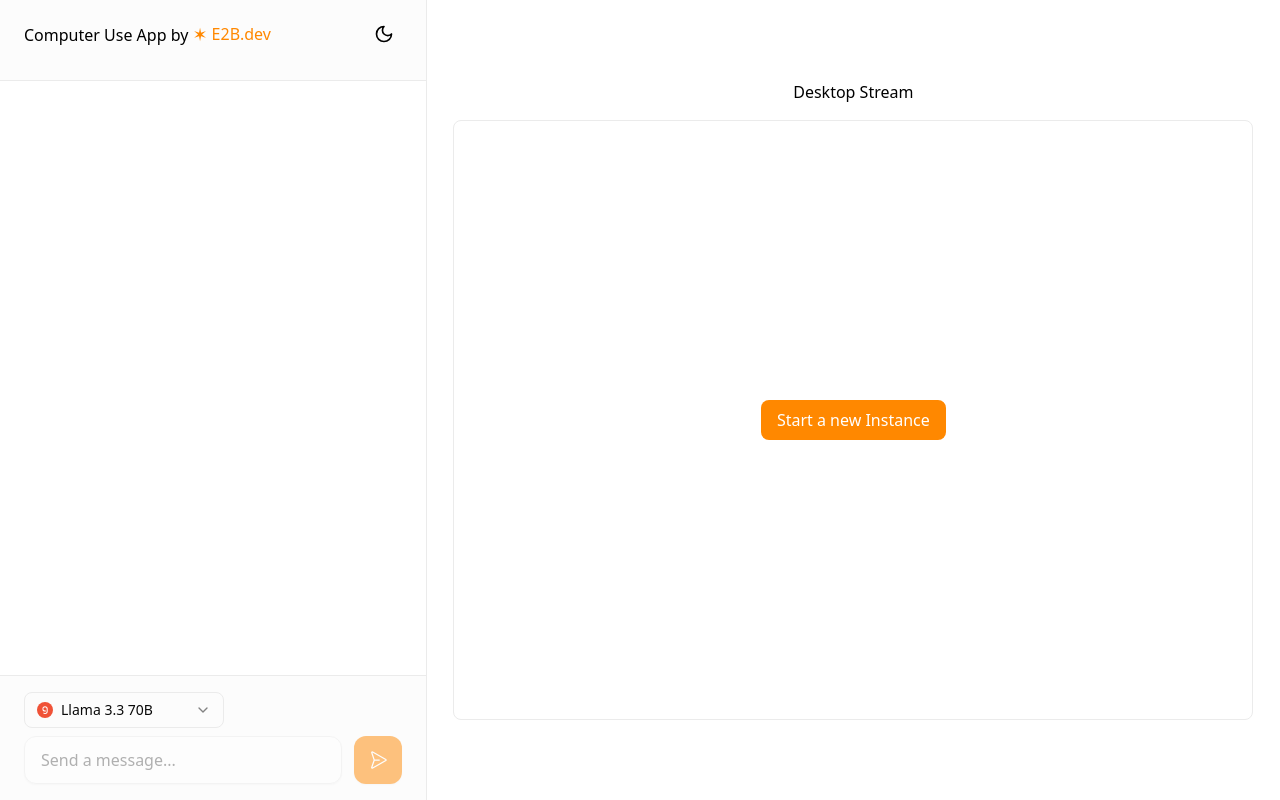
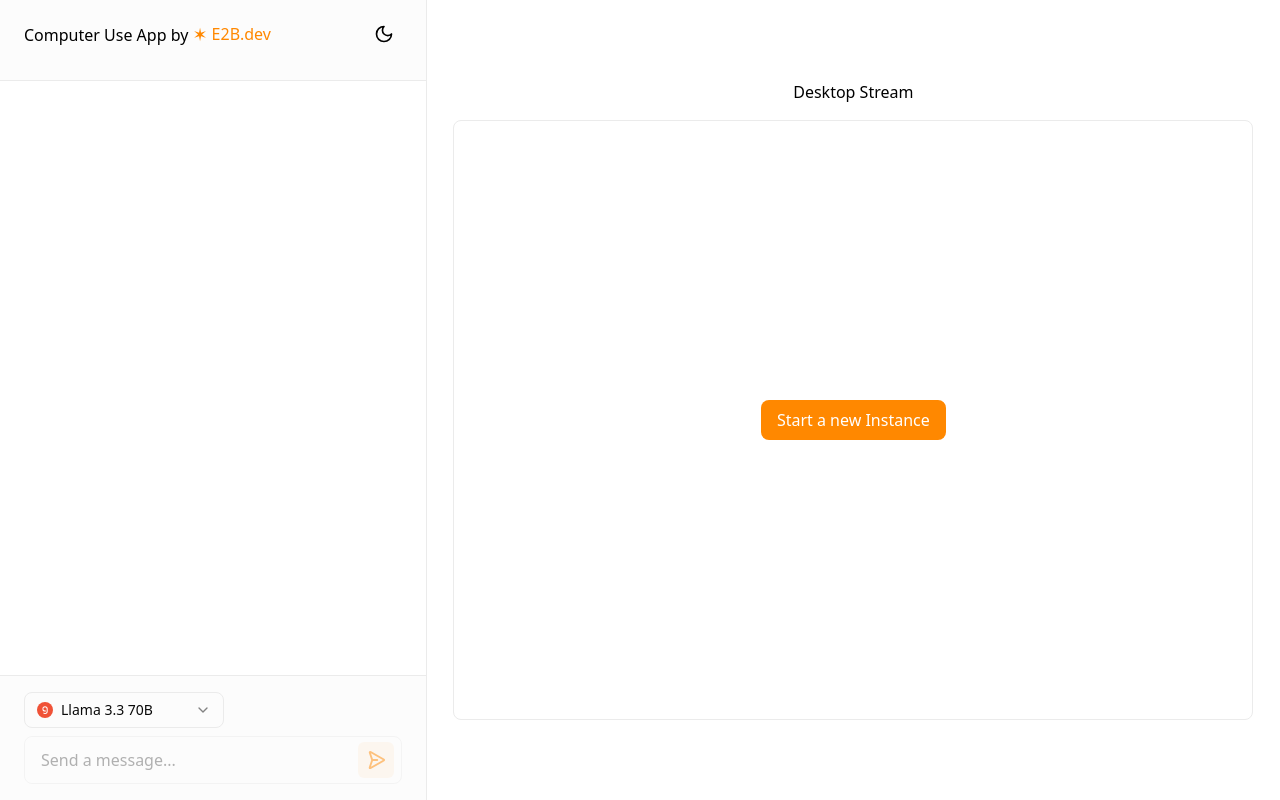
Before and after one commit to e2b-dev/computer-use-app, a Next.js app: page / in a window 1280 px wide. Built offline with nearby package versions, Linux system fonts and the light colour scheme; what @ai-sdk/anthropic, @ai-sdk/groq, @ai-sdk/mistral, @ai-sdk/xai would draw is missing.

Commit message:
improve input styling

```diff
--- a/app/page.tsx
+++ b/app/page.tsx
@@ -17,6 +17,7 @@ import {
 } from "@/components/ui/select";
 import { models } from "@/lib/model-config";
 import { createSandbox, increaseTimeout, stopSandboxAction } from "@/app/actions";
+import { motion, AnimatePresence } from "framer-motion";
 
 export default function Home() {
   const [sandbox, setSandbox] = useState<Sandbox | null>(null);
@@ -191,8 +192,15 @@ export default function Home() {
           {/* Controls Row */}
           <div className="flex items-center justify-between">
             {/* Left side: Timer and Clear */}
+            <AnimatePresence>
               {sandbox && (
-              <div className="flex items-center gap-2">
+                <motion.div
+                  className="flex items-center gap-2"
+                  initial={{ opacity: 0, y: -10 }}
+                  animate={{ opacity: 1, y: 0 }}
+                  exit={{ opacity: 0, y: -10 }}
+                  transition={{ duration: 0.2 }}
+                >
                   <button
                     onClick={handleIncreaseTimeout}
                     className="px-3 py-1.5 bg-[#F5F5F5] dark:bg-[#1A1A1A] hover:bg-[#EBEBEB] dark:hover:bg-[#333333] rounded-lg transition-colors flex items-center gap-2"
@@ -203,26 +211,41 @@ export default function Home() {
                       {Math.floor(timeRemaining / 60)}:{(timeRemaining % 60).toString().padStart(2, '0')}
                     </span>
                   </button>
-                <button
+                  <AnimatePresence>
+                    {messages.length > 0 && !chatLoading && (
+                      <motion.button
                         onClick={handleClearChat}
                         className="p-2 hover:bg-[#F5F5F5] dark:hover:bg-[#333333] rounded-lg transition-colors"
                         title="Clear Chat"
+                        initial={{ opacity: 0, scale: 0.8 }}
+                        animate={{ opacity: 1, scale: 1 }}
+                        exit={{ opacity: 0, scale: 0.8 }}
+                        transition={{ duration: 0.15 }}
                       >
                         <Trash2 className="h-4 w-4 text-[#000000] dark:text-[#FFFFFF]" />
-                </button>
-              </div>
+                      </motion.button>
                     )}
+                  </AnimatePresence>
+                </motion.div>
+              )}
+            </AnimatePresence>
 
             {/* Right side: Stop Instance */}
+            <AnimatePresence>
               {sandbox && (
-              <button
+                <motion.button
                   onClick={stopSandbox}
                   className="px-3 py-1.5 bg-[#1A1A1A] dark:bg-[#333333] hover:bg-[#333333] dark:hover:bg-[#444444] text-white rounded-lg transition-colors flex items-center gap-2 text-sm"
+                  initial={{ opacity: 0, y: -10 }}
+                  animate={{ opacity: 1, y: 0 }}
+                  exit={{ opacity: 0, y: -10 }}
+                  transition={{ duration: 0.2 }}
                 >
                   <Power className="w-4 h-4" />
                   Stop Instance
-              </button>
+                </motion.button>
               )}
+            </AnimatePresence>
           </div>
         </div>
 
@@ -287,9 +310,10 @@ export default function Home() {
             </div>
           </div>
           <div className="flex items-center gap-3">
+            <div className="relative flex-1">
               <input
                 ref={inputRef}
-              className="flex-1 h-12 px-4 bg-[#FFFFFF] dark:bg-[#0A0A0A] text-[#000000] dark:text-[#FFFFFF] rounded-xl border border-[#EBEBEB] dark:border-[#333333] outline-none focus:ring-2 focus:ring-[#FF8800] transition-all duration-200 placeholder:text-[#666666] dark:placeholder:text-[#999999] disabled:opacity-50 disabled:cursor-not-allowed shadow-sm"
+                className="w-full h-12 px-4 pr-[100px] bg-transparent text-[#000000] dark:text-[#FFFFFF] rounded-lg border border-[#EBEBEB] dark:border-[#333333] outline-none focus:ring-1 focus:ring-[#FF8800] transition-all duration-200 placeholder:text-[#666666] dark:placeholder:text-[#999999] disabled:opacity-50 disabled:cursor-not-allowed"
                 placeholder="Send a message..."
                 value={input}
                 onChange={(e) => setInput(e.target.value)}
@@ -297,22 +321,26 @@ export default function Home() {
                 required
                 disabled={chatLoading || !sandbox}
               />
+              <div className="absolute right-2 top-1/2 -translate-y-1/2 flex items-center gap-2">
                 <button
                   type={chatLoading ? "button" : "submit"}
                   onClick={chatLoading ? () => stop() : undefined}
-              className={`h-12 w-12 text-[#FFFFFF] rounded-xl transition-all duration-200 disabled:opacity-50 disabled:cursor-not-allowed flex items-center justify-center shadow-sm ${
+                  className={`p-2 rounded-md transition-all duration-200 disabled:opacity-50 disabled:cursor-not-allowed ${
                     chatLoading
-                  ? "bg-red-500 hover:bg-red-600"
-                  : "bg-[#FF8800] hover:bg-[#FF8800] hover:scale-[1.02]"
+                      ? "bg-red-100 dark:bg-red-900/30 text-red-500 hover:bg-red-200 dark:hover:bg-red-900/50"
+                      : "bg-[#FF8800]/10 text-[#FF8800] hover:bg-[#FF8800]/20"
                   }`}
                   disabled={!sandbox}
+                  title={chatLoading ? "Stop generating" : "Send message"}
                 >
                   {chatLoading ? (
                     <StopCircle className="w-5 h-5" />
                   ) : (
-                <PaperPlaneRight className="w-5 h-5" />
+                    <PaperPlaneRight weight="bold" className="w-5 h-5" />
                   )}
                 </button>
+              </div>
+            </div>
           </div>
         </form>
       </div>
--- a/components/markdown.tsx
+++ b/components/markdown.tsx
@@ -42,6 +42,13 @@ const NonMemoizedMarkdown = ({ children }: { children: string }) => {
         {children}
       </span>
     ),
+    p: ({ children }: any) => {
+      return (
+        <p className="whitespace-pre-wrap break-words">
+          {children}
+        </p>
+      );
+    }
   };
 
   return (
--- a/components/message.tsx
+++ b/components/message.tsx
@@ -99,7 +99,7 @@ function ToolInvocation({ toolPart }: { toolPart: ToolInvocationUIPart }) {
     <div
       key={toolCallId}
       className={`
-        p-2 rounded-lg text-sm
+        p-2 rounded-lg text-sm my-2
         ${state === "call" || state === "partial-call"
           ? "bg-orange-50 dark:bg-zinc-900 border border-orange-200 dark:border-zinc-800"
           : "bg-orange-50/50 dark:bg-zinc-900/50 border border-orange-200/50 dark:border-zinc-800/50"}
@@ -189,10 +189,10 @@ export const Message: React.FC<MessageProps> = ({ role, content, parts }) => {
           : "opacity-75"
       }`}
     >
-      <div className="shrink-0">
+      <div className="shrink-0 flex items-center">
         <div
           className={`
-            w-8 h-8 rounded-lg flex items-center justify-center
+            w-7 h-7 rounded-lg flex items-center justify-center
             ${
               role === "assistant"
                 ? "bg-[#FF8800] text-white"
@@ -204,8 +204,13 @@ export const Message: React.FC<MessageProps> = ({ role, content, parts }) => {
         </div>
       </div>
 
-      <div className="flex-1 min-w-0 space-y-3">
+      <div className="flex-1 min-w-0">
         {parts && parts.map((part, index) => renderPart(part, index))}
+        {!parts && (
+          typeof content === 'string'
+            ? <Markdown>{content}</Markdown>
+            : content.map((c, i) => <Markdown key={i}>{c.text || ''}</Markdown>)
+        )}
       </div>
     </motion.div>
   );
```
Lines whose indentation alone changed are shown as unchanged.
